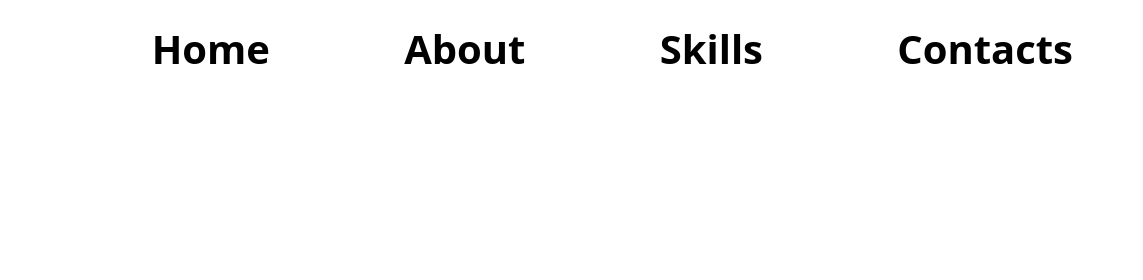
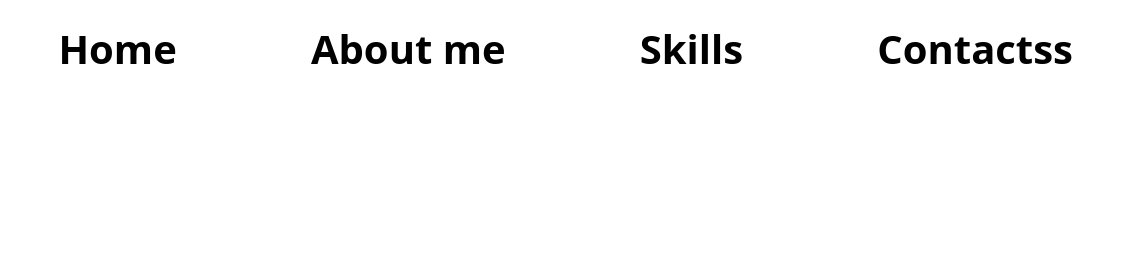
Before and after one commit to muhammed-farshan/portfolio2, a plain HTML site: page index.html in a window 1280 px wide. Shown: the top 280 px of the page, 137-1280 px from the left. Drawn offline with nearby package versions, Linux system fonts and the light colour scheme; a web font is replaced by a local one.

Commit message:
portfolio2.0

```diff
--- a/index.html
+++ b/index.html
@@ -37,9 +37,9 @@
             <!-- links -->
             <ul>
                 <li class="listiteams"><a class="list" href="#homecontents">Home</a></li>
-                <li class="listiteams"><a class="list" href="#about">About</a></li>
+                <li class="listiteams"><a class="list" href="#about">About me</a></li>
                 <li class="listiteams"><a class="list" href="#skill">Skills</a></li>
-                <li class="listiteams"><a class="list" href="#contact">Contacts</a></li>
+                <li class="listiteams"><a class="list" href="#contact">Contactss</a></li>
             </ul>
         </nav>
         <!-- home -->
```
